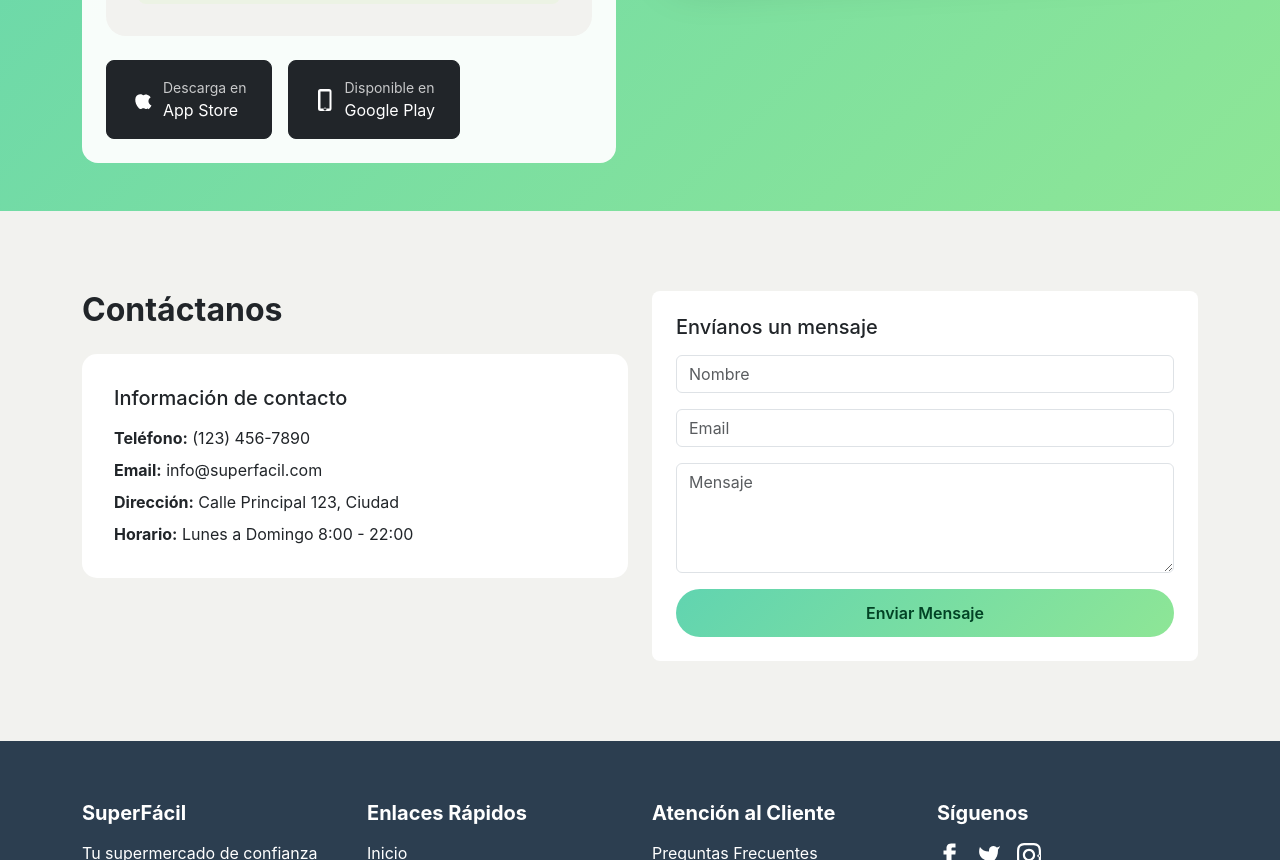
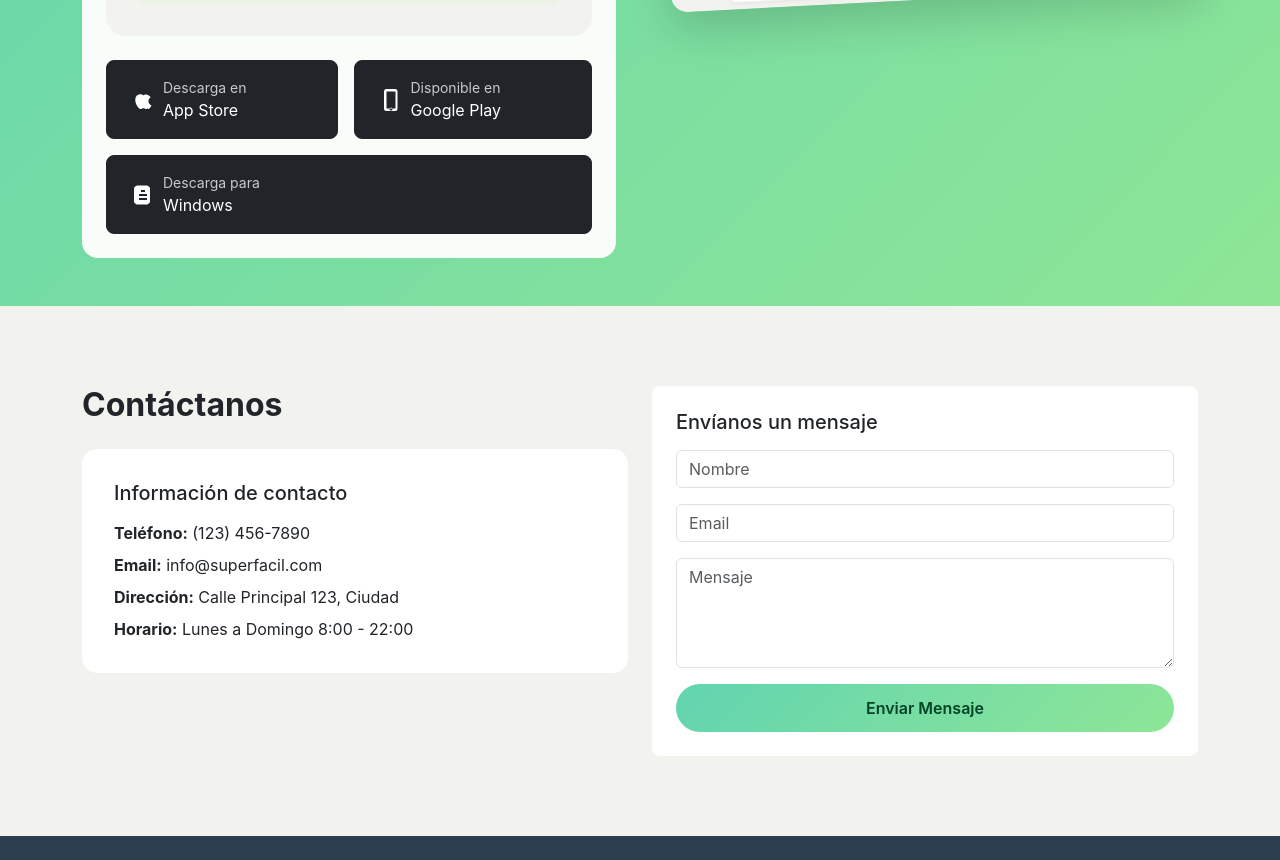
Before and after one commit to misraelDev/SUPERMERCADO-LANDING, a plain HTML site: page index.html in a window 1280 px wide. Shown: the part 3658-4518 px from the top of the page. Drawn offline with nearby package versions, Linux system fonts and the light colour scheme.

Commit message:
Mejora en la interfaz gráfica 🚀

```diff
--- a/index.html
+++ b/index.html
@@ -783,24 +783,31 @@
                         </div>
 
                         <div class="d-flex flex-wrap gap-3">
-                            <a href="#" class="btn btn-dark d-flex align-items-center px-4 py-3 rounded-3">
+                            <a href="#" class="btn btn-dark d-flex align-items-center px-4 py-3 rounded-3 flex-grow-1">
                                 <svg class="me-2" width="24" height="24" fill="currentColor" viewBox="0 0 24 24">
-                                    <path
-                                        d="M17.05 20.28c-.98.95-2.05.8-3.08.35-1.07-.46-2.04-.48-3.15 0-1.39.64-2.12.53-2.95-.35C2.68 14.86 3.23 6.57 9.01 6.29c1.5-.1 2.47.64 3.23.85.77.2 2.17-.85 3.84-.5 1.65.35 2.88 1.41 3.54 2.85-3.2 1.9-2.72 6.45.83 7.95-.8 1.65-1.85 3.27-3.4 3.84z" />
+                                    <path d="M17.05 20.28c-.98.95-2.05.8-3.08.35-1.07-.46-2.04-.48-3.15 0-1.39.64-2.12.53-2.95-.35C2.68 14.86 3.23 6.57 9.01 6.29c1.5-.1 2.47.64 3.23.85.77.2 2.17-.85 3.84-.5 1.65.35 2.88 1.41 3.54 2.85-3.2 1.9-2.72 6.45.83 7.95-.8 1.65-1.85 3.27-3.4 3.84z" />
                                 </svg>
                                 <div class="text-start">
                                     <small class="d-block opacity-75">Descarga en</small>
                                     App Store
                                 </div>
                             </a>
-                            <a href="#" class="btn btn-dark d-flex align-items-center px-4 py-3 rounded-3">
+                            <a href="#" class="btn btn-dark d-flex align-items-center px-4 py-3 rounded-3 flex-grow-1">
                                 <svg class="me-2" width="24" height="24" fill="currentColor" viewBox="0 0 24 24">
-                                    <path
-                                        d="M5 20.5v-17A2.5 2.5 0 0 1 7.5 1H16a2.5 2.5 0 0 1 2.5 2.5v17A2.5 2.5 0 0 1 16 23H7.5A2.5 2.5 0 0 1 5 20.5zm2.5-17v17h9v-17h-9zm4.5 19a1.5 1.5 0 1 0 0-3 1.5 1.5 0 0 0 0 3z" />
+                                    <path d="M5 20.5v-17A2.5 2.5 0 0 1 7.5 1H16a2.5 2.5 0 0 1 2.5 2.5v17A2.5 2.5 0 0 1 16 23H7.5A2.5 2.5 0 0 1 5 20.5zm2.5-17v17h9v-17h-9zm4.5 19a1.5 1.5 0 1 0 0-3 1.5 1.5 0 0 0 0 3z" />
                                 </svg>
                                 <div class="text-start">
                                     <small class="d-block opacity-75">Disponible en</small>
                                     Google Play
+                                </div>
+                            </a>
+                            <a href="#" class="btn btn-dark d-flex align-items-center px-4 py-3 rounded-3 flex-grow-1">
+                                <svg class="me-2" width="24" height="24" fill="currentColor" viewBox="0 0 24 24">
+                                    <path d="M3 5.557a2 2 0 0 1 .615-1.442L4.557 3.17a2 2 0 0 1 1.442-.615h10.002a2 2 0 0 1 1.442.615l.943.943a2 2 0 0 1 .615 1.442V18.443a2 2 0 0 1-.615 1.442l-.943.943a2 2 0 0 1-1.442.615H6a2 2 0 0 1-1.442-.615l-.943-.943A2 2 0 0 1 3 18.443V5.557zM14 7h-4v2h4V7zm2 4H8v2h8v-2zm0 4H8v2h8v-2z"/>
+                                </svg>
+                                <div class="text-start">
+                                    <small class="d-block opacity-75">Descarga para</small>
+                                    Windows
                                 </div>
                             </a>
                         </div>
```
